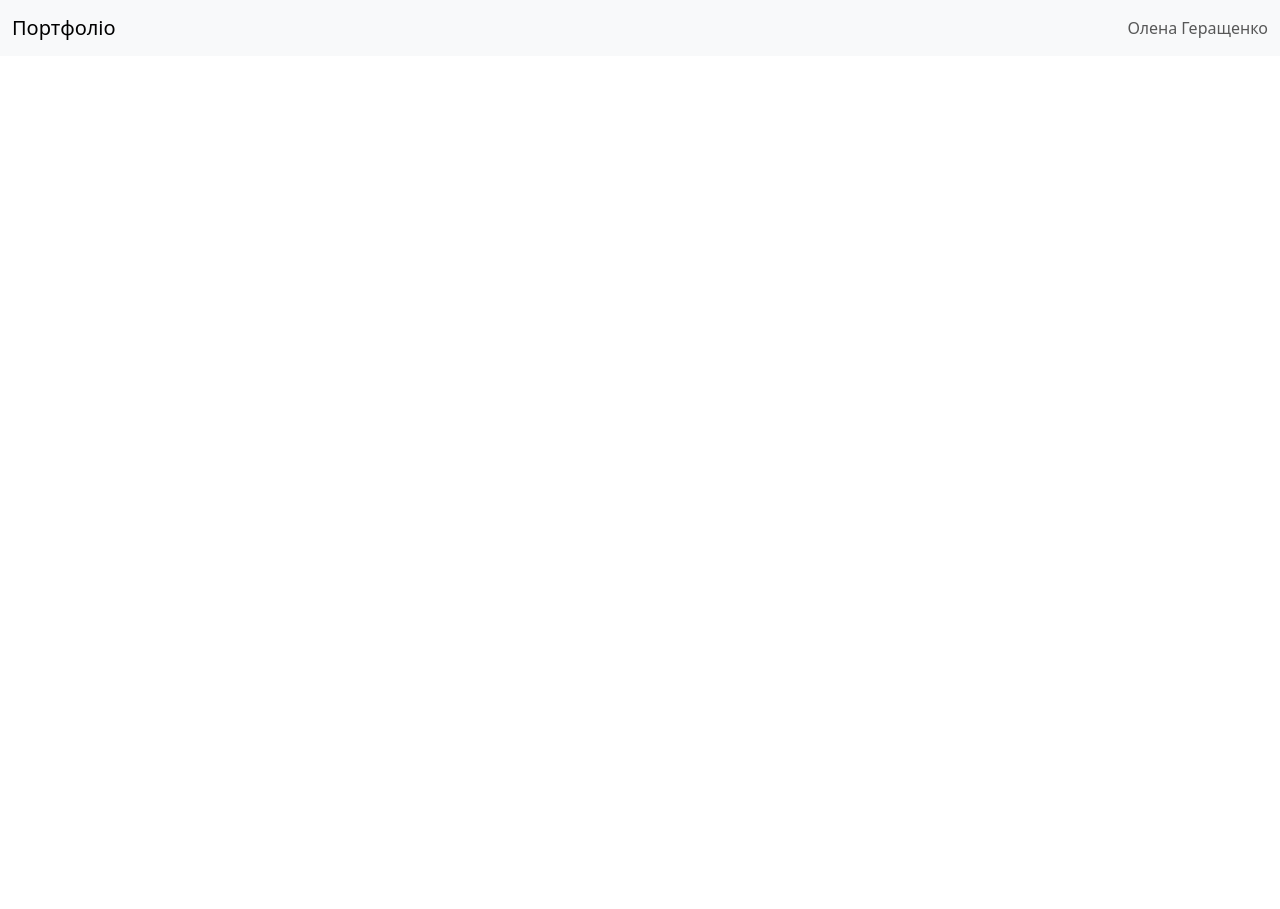
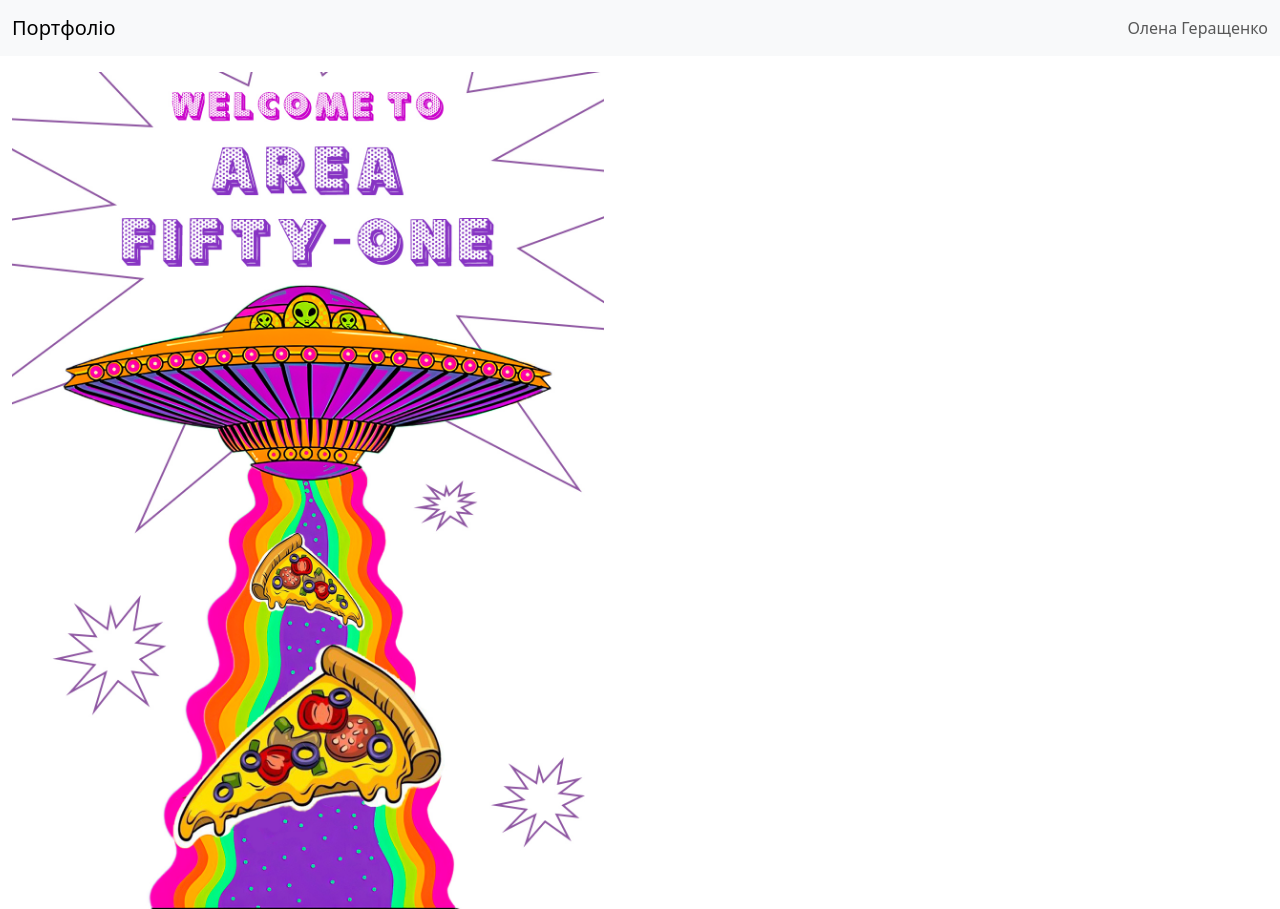
Before and after one commit to LenaGera/LenaGera.github.io, a plain HTML site: page index.html in a window 1280 px wide. Before the commit the page ends 800 px from the top, so only its background shows below. Drawn offline with nearby package versions, Linux system fonts and the light colour scheme.

Commit message:
Update index.html

```diff
--- a/index.html
+++ b/index.html
@@ -21,7 +21,9 @@
     </div>
 </nav>
 <div class="img-row" style="display: flex; flex-wrap: wrap;">
-    <div class="container mt-3 row img-col" id="imgContainer1"></div>
+    <div class="container mt-3 row img-col" id="imgContainer1">
+        <img src="images/img1.jpg">
+    </div>
     <div class="container mt-3 row img-col" id="imgContainer2"></div>
 </div>
 <script src="img-renderer.js"/>
```
